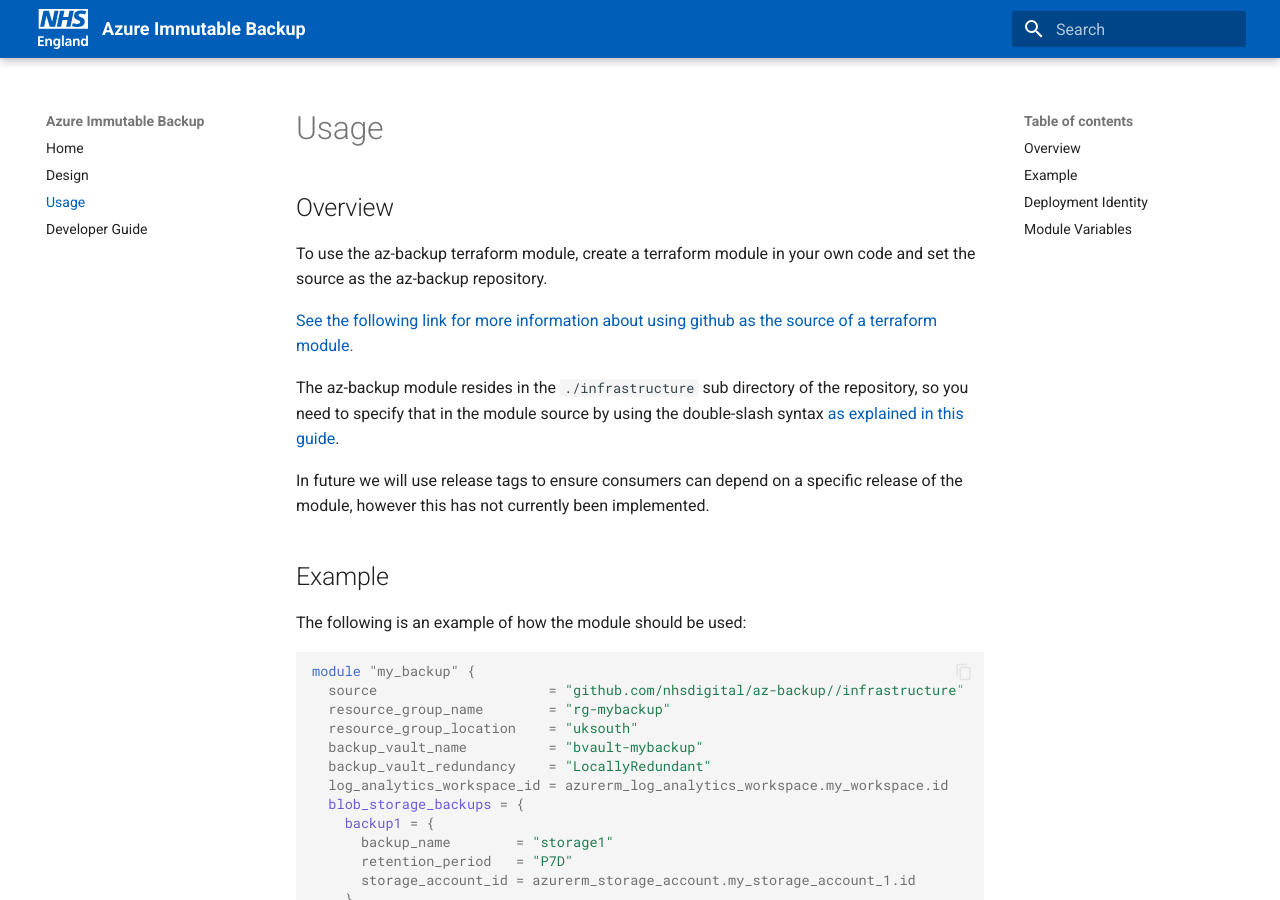
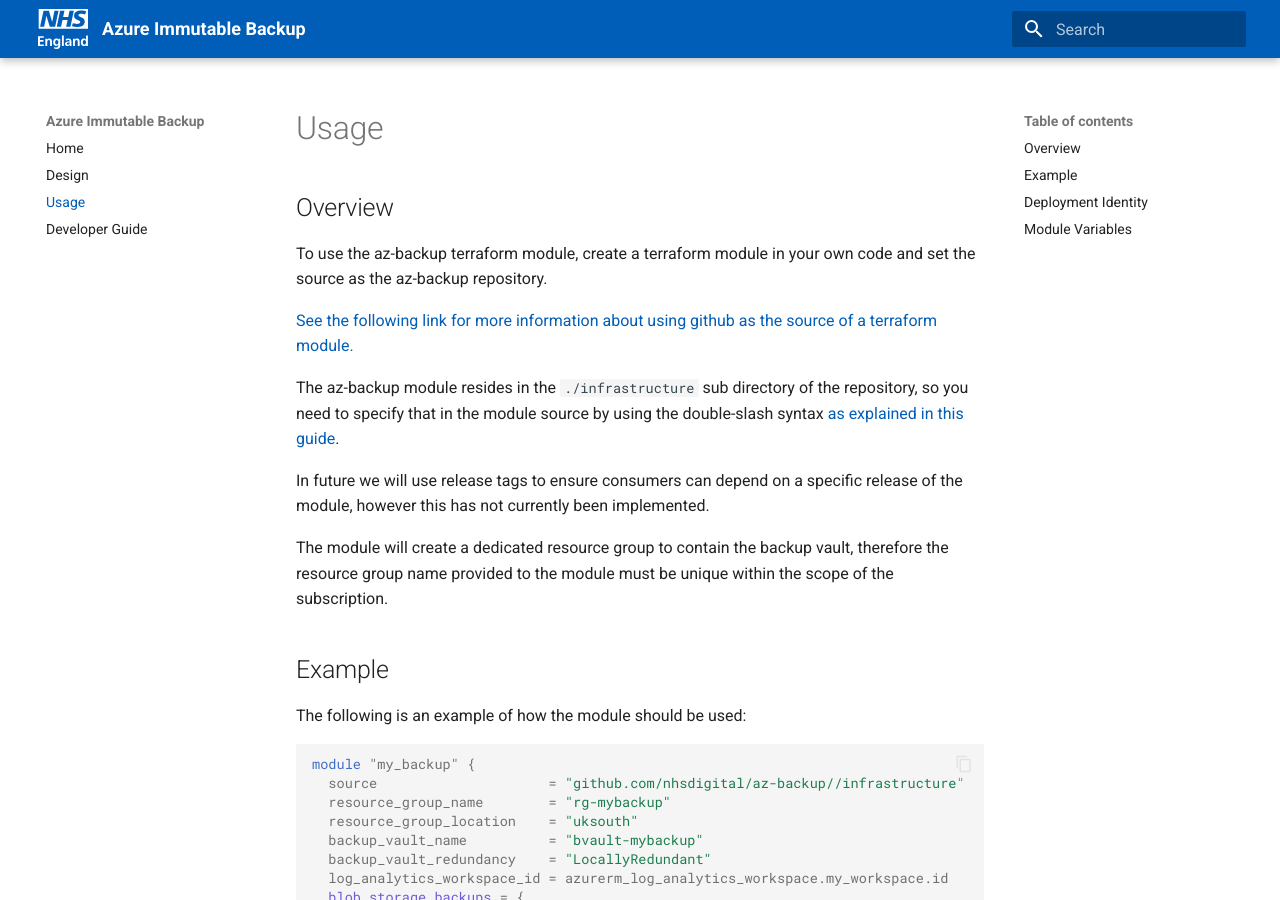
Before and after one commit to NHSDigital/az-backup, an MkDocs documentation site: the page built from docs/usage.md, in a window 1280 px wide and 900 px high. Built offline with MkDocs 1.6.1 and Material for MkDocs 9.7.7, drawn with Linux system fonts in a browser that asks for light colours.

Commit message:
Further tweak to docs.

```diff
--- a/docs/usage.md
+++ b/docs/usage.md
@@ -9,6 +9,8 @@
 The az-backup module resides in the `./infrastructure` sub directory of the repository, so you need to specify that in the module source by using the double-slash syntax [as explained in this guide](https://developer.hashicorp.com/terraform/language/modules/sources#modules-in-package-sub-directories).
 
 In future we will use release tags to ensure consumers can depend on a specific release of the module, however this has not currently been implemented.
+
+The module will create a dedicated resource group to contain the backup vault, therefore the resource group name provided to the module must be unique within the scope of the subscription.
 
 ## Example
 
```
